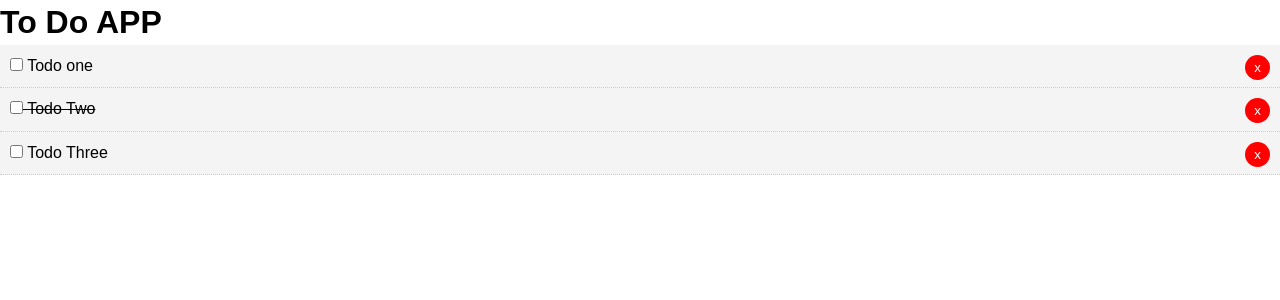
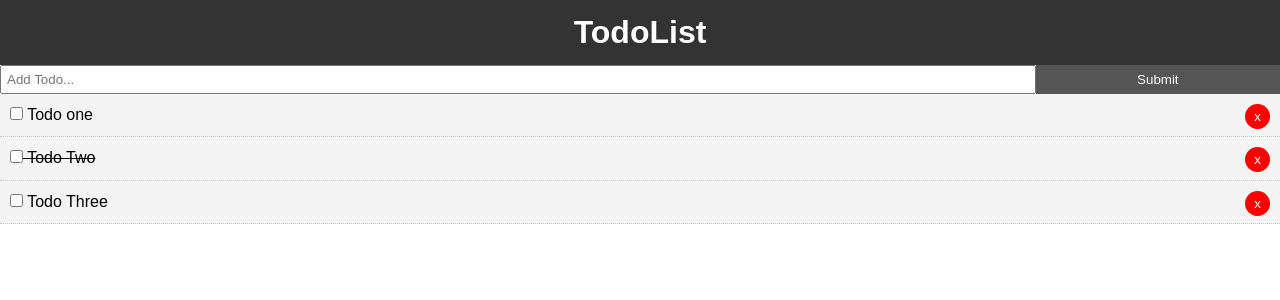
Before and after one commit to MariusKuzminskas/Vue_todo_app, a Vue app: page / in a window 1280 px wide. Shown: the top 300 px of the page. Built offline with nearby package versions, Linux system fonts and the light colour scheme.

Commit message:
Add todo component added and working, uuid installed and working

```diff
--- a/package.json
+++ b/package.json
@@ -9,6 +9,7 @@
   },
   "dependencies": {
     "core-js": "^2.6.5",
+    "uuid": "^3.3.2",
     "vue": "^2.6.10"
   },
   "devDependencies": {
--- a/src/App.vue
+++ b/src/App.vue
@@ -1,18 +1,22 @@
 <template>
   <div id="app">
-        <h1>To Do APP</h1>
+        <Header />
+        <AddTodo v-on:add-todo="addTodo" />
         <Todos v-bind:todos="todos" v-on:del-todo="deleteTodo" />
+
   </div>
 </template>
 
 <script>
 import Todos from "./components/Todos";
+import Header from "./components/layout/Header";
+import AddTodo from "./components/AddTodo";
 
 
 export default {
   name: 'app',
   components: {
-    Todos
+    Todos, Header, AddTodo
   },
   data() {
     return{
@@ -38,6 +42,9 @@ export default {
   methods:{
     deleteTodo (id) {
       this.todos = this.todos.filter(todo => todo.id !== id)
+    },
+    addTodo(newTodo) {
+      this.todos = [...this.todos, newTodo];
     }
   }
 }
@@ -54,4 +61,15 @@ export default {
     line-height: 1.4;
 
   }
+  .btn {
+    display: inline-block;
+    border: none;
+    background: #555;
+    color: #fff;
+    padding: 7px 20px;
+    cursor: pointer;
+  }
+  .btn:hover {
+    background-color: #666;
+  }
 </style>
--- /dev/null
+++ b/src/components/AddTodo.vue
@@ -0,0 +1,46 @@
+<template>
+  <div>
+    <form @submit="addTodo">
+      <input type="text" v-model="title" name="title" placeholder="Add Todo...">
+      <input type="submit" value="Submit" class="btn">
+    </form>
+  </div>
+</template>
+
+<script>
+import uuid from 'uuid';
+export default {
+  name: "AddTodo",
+  data() {
+    return {
+      title: ''
+    }
+  },
+  methods: {
+    addTodo(e){
+      e.preventDefault();
+      const newTodo = {
+        id: uuid.v4(),
+        title: this.title,
+        completed: false
+      }
+      // Send up to parent
+      this.$emit('add-todo', newTodo);
+    }
+  }
+}
+</script>
+
+<style scoped >
+  form {
+    display: flex;
+  }
+  input[type="text"]{
+    flex: 10;
+    padding: 5px;
+  }
+  input[type="Submit"] {
+    flex: 2;
+  }
+
+</style>
--- /dev/null
+++ b/src/components/layout/Header.vue
@@ -0,0 +1,24 @@
+<template>
+  <header class="header">
+    <h1>TodoList</h1>
+  </header>
+</template>
+
+<script>
+export default {
+  name: 'Header'
+}
+</script>
+
+<style scoped >
+  .header {
+    background-color: #333;
+    color: #fff;
+    text-align: center;
+    padding: 10px;
+  }
+  .header a {
+    color: #fff;
+    padding-right: 5px;
+  }
+</style>
```
Also changed, not shown: 1 other file (tests, documents, lock files or other folders).
